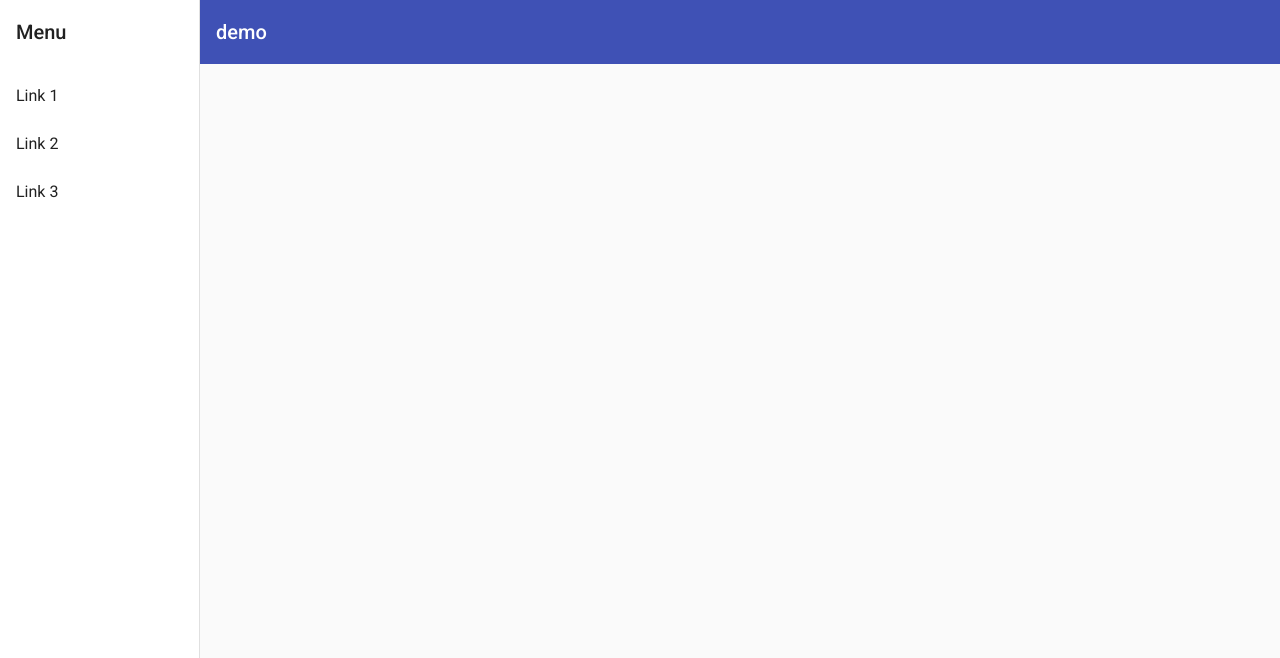
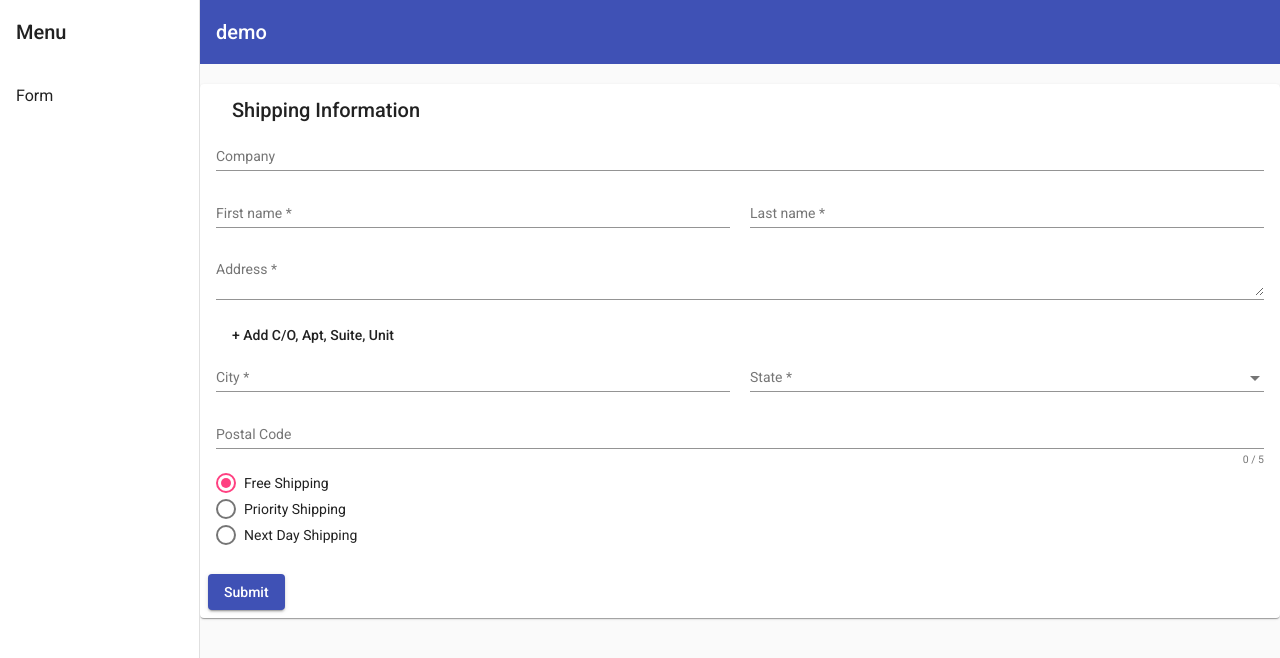
Before and after one commit to hettiger/ngx-spa-honeypot, an Angular app: page /form in a window 1280 px wide. Before the commit this address led to /. Shown: the top 658 px of the page. Built offline with nearby package versions, Linux system fonts and the light colour scheme.

Commit message:
Setup proper routing and navigation links

```diff
--- a/projects/demo/src/app/app-routing.module.ts
+++ b/projects/demo/src/app/app-routing.module.ts
@@ -1,7 +1,18 @@
 import { NgModule } from '@angular/core';
 import { RouterModule, Routes } from '@angular/router';
+import { FormComponent } from './form/form.component';
 
-const routes: Routes = [];
+const routes: Routes = [
+  {
+    path: '',
+    pathMatch: 'full',
+    redirectTo: 'form'
+  },
+  {
+    path: 'form',
+    component: FormComponent
+  }
+];
 
 @NgModule({
   imports: [RouterModule.forRoot(routes)],
--- a/projects/demo/src/app/app.component.html
+++ b/projects/demo/src/app/app.component.html
@@ -5,9 +5,7 @@
       [opened]="(isHandset$ | async) === false">
     <mat-toolbar>Menu</mat-toolbar>
     <mat-nav-list>
-      <a mat-list-item href="#">Link 1</a>
-      <a mat-list-item href="#">Link 2</a>
-      <a mat-list-item href="#">Link 3</a>
+      <a mat-list-item routerLink="form">Form</a>
     </mat-nav-list>
   </mat-sidenav>
   <mat-sidenav-content>
```
